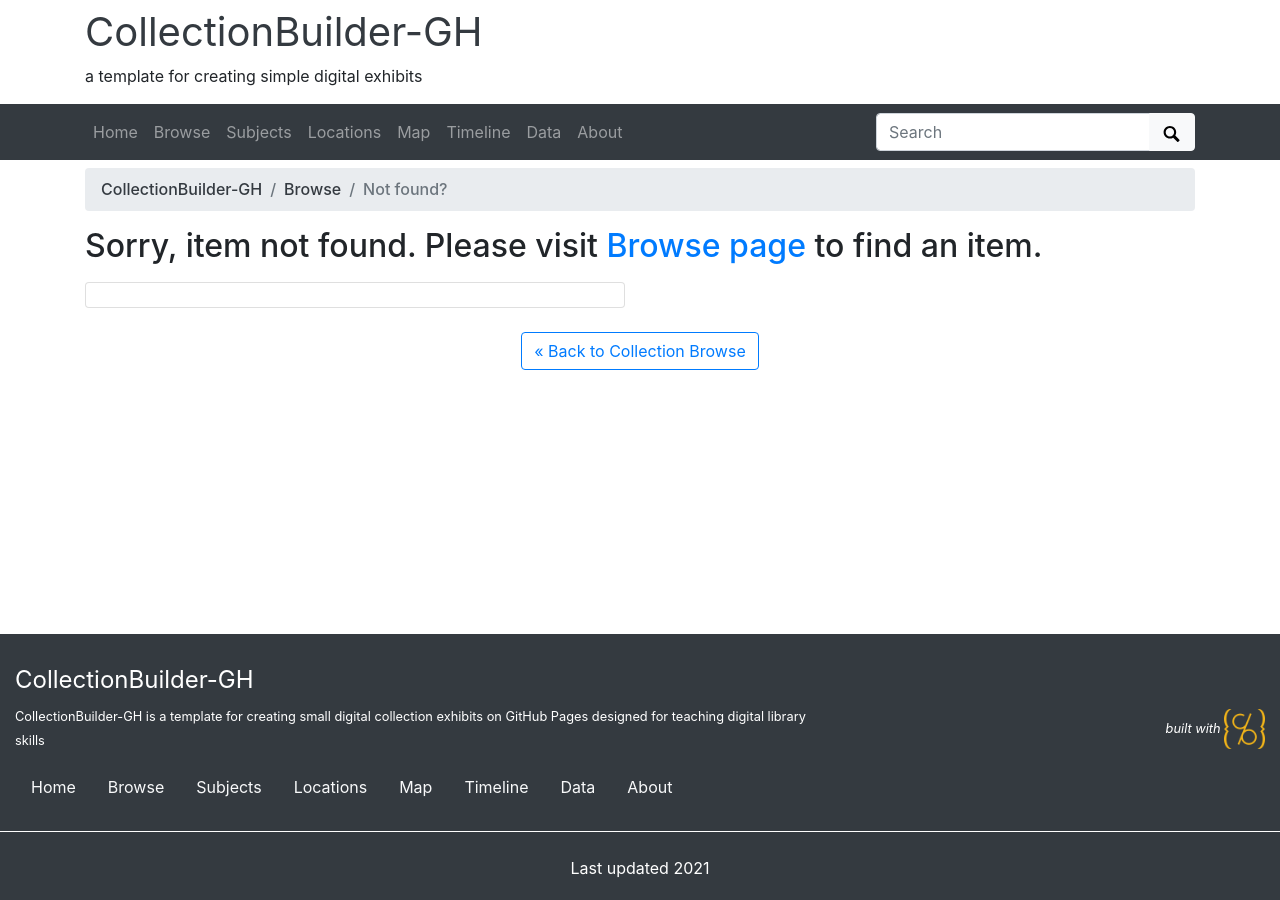
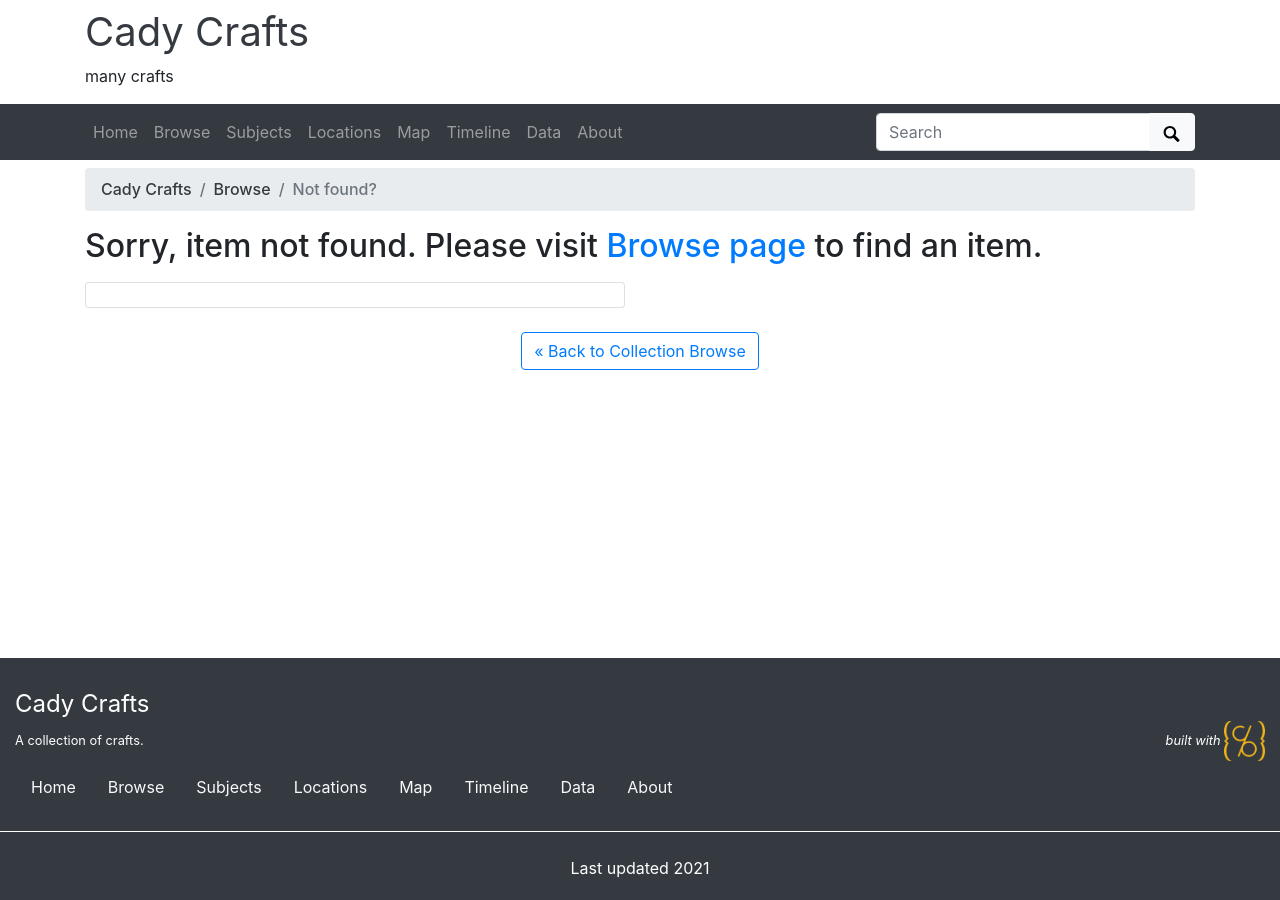
Before and after one commit to CadyFavazzo/cadycrafts, a Jekyll site: the page built from pages/item.md, in a window 1280 px wide. Built offline with Jekyll 4.4.1, drawn with Linux system fonts in a browser that asks for light colours.

Commit message:
changed author name etc.

```diff
--- a/_config.yml
+++ b/_config.yml
@@ -20,20 +20,20 @@
 # SITE SETTINGS
 #
 # title of site appears in banner
-title: CollectionBuilder-GH
+title: Cady Crafts
 # tagline, a short phrase that will appear throughout the site in the top banner
-tagline: a template for creating simple digital exhibits
+tagline: many crafts
 # description appears in meta tags and other locations
 # this description might appear in search result lists, keep around 160 characters max
-description: "CollectionBuilder-GH is a template for creating small digital collection exhibits on GitHub Pages designed for teaching digital library skills"
+description: "A collection of crafts."
 # creator of the digital collection, to appear in meta tags; we typically use our GitHub usernames but feel free to just use your name
-author: CollectionBuilder
+author: Cady Favazzo
 
 ##########
 # COLLECTION SETTINGS
 #
 # choose metadata: this is the name of the csv file in your _data directory that describes the objects in your collection
-metadata: demo-metadata
+metadata: craftsmetadata2
 
 ##########
 # GOOGLE SERVICES [optional!]
@@ -49,7 +49,7 @@
 # ROBOTS EXCLUDE
 #
 # set noindex to true if you do NOT want Google to index your site
-# noindex: true
+noindex: true
 
 ##########
 # BUILD SETTINGS
```
